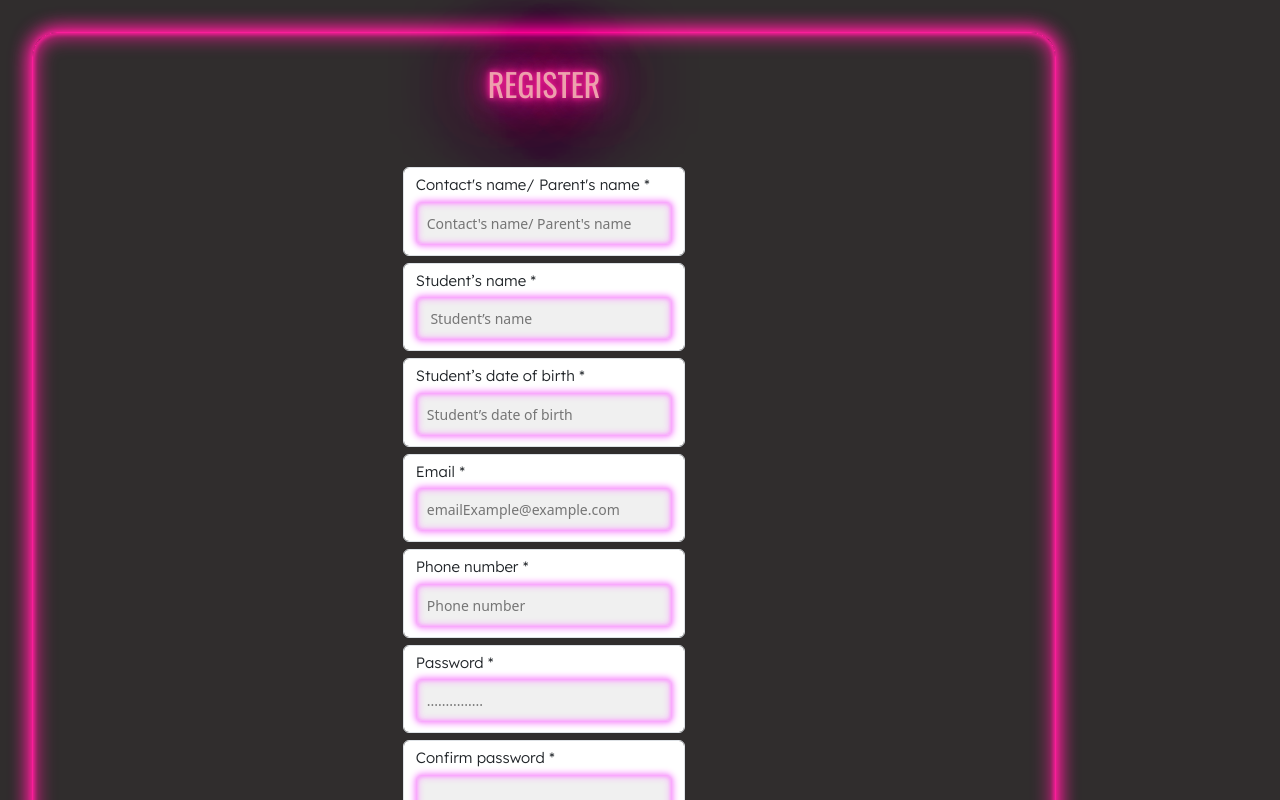
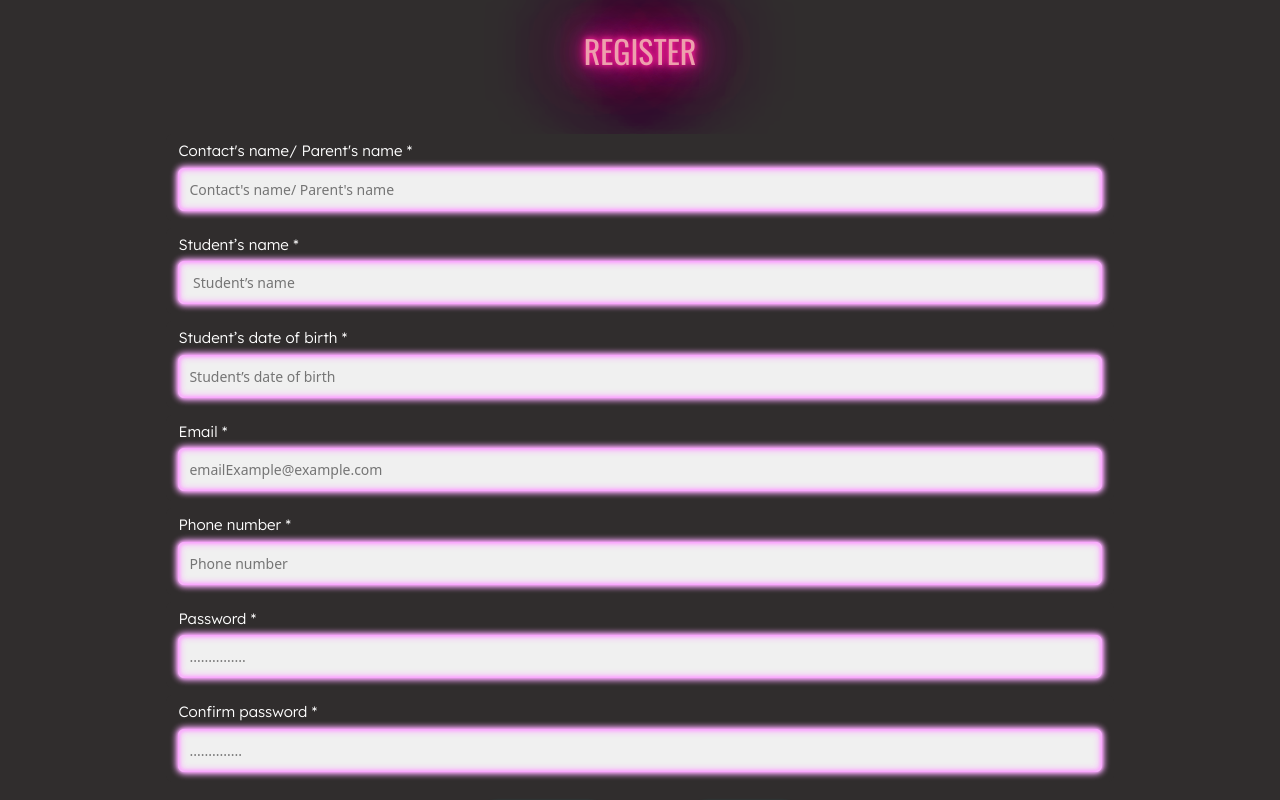
Before and after one commit to pohengchan/GBPianoStudio, a React (Create React App) app in the folder frontend-pianoclasses/: page /Register in a window 1280 px wide. Shown: the top 800 px of the page. Built offline with nearby package versions, Linux system fonts and the light colour scheme.

Commit message:
contact done

```diff
--- a/frontend-pianoclasses/package.json
+++ b/frontend-pianoclasses/package.json
@@ -6,6 +6,7 @@
     "@testing-library/jest-dom": "^5.16.5",
     "@testing-library/react": "^13.4.0",
     "@testing-library/user-event": "^13.5.0",
+    "autoprefixer": "10.4.5",
     "axios": "^1.3.4",
     "bootstrap": "^5.2.3",
     "dom": "^0.0.3",
@@ -13,10 +14,10 @@
     "react-bootstrap": "^2.7.2",
     "react-dom": "^18.2.0",
     "react-hook-form": "^7.43.5",
+    "react-icons-kit": "^2.0.0",
     "react-router-dom": "^6.8.2",
     "react-scripts": "5.0.1",
     "router": "^1.3.8",
-    "react-icons-kit": "^2.0.0",
     "web-vitals": "^2.1.4"
   },
   "scripts": {
--- a/frontend-pianoclasses/src/components/Contactbutton.jsx
+++ b/frontend-pianoclasses/src/components/Contactbutton.jsx
@@ -6,7 +6,7 @@ function Contactbutton() {
   return (
     <>
     <div className='button-container'>
-        <Link to='/Contact'><button className='custom-btn btn-15'>CONTACT ME</button></Link>
+        <Link to='/Register'><button className='custom-btn btn-15'>CONTACT ME</button></Link>
 
     </div>
     </>
--- a/frontend-pianoclasses/src/pages/Contact.jsx
+++ b/frontend-pianoclasses/src/pages/Contact.jsx
@@ -1,10 +1,8 @@
 import React from 'react';
 import Footer from '../components/Footer';
-import FormSignUp from '../components/FormSignUp';
 function Contact() {
   return (
     <>
-    <FormSignUp/>
     <Footer/>
    </>
   )
--- a/frontend-pianoclasses/src/pages/Register.jsx
+++ b/frontend-pianoclasses/src/pages/Register.jsx
@@ -6,11 +6,7 @@ import { Link } from 'react-router-dom';
 function App() {
   return (
     <>
-    <div className="container">
-
     <FormSignUp/>
-
-    </div>
     <Footer/>
     </>
   )
--- a/frontend-pianoclasses/src/styles/formSignUp.css
+++ b/frontend-pianoclasses/src/styles/formSignUp.css
@@ -29,7 +29,8 @@
       display: flex;
       flex-direction: column;
       justify-content: center;
-
+      background-color: var(--background);
+      border-style: none;
     }
     label {
       display: inline-block;
@@ -37,7 +38,8 @@
       font-family: 'Lexend', sans-serif;
       font:weight 200px;
       font-size: 15px;
-
+      background-color: var(--background);
+      color: white;
     }
     input {
       width: 100%;
```
Also changed, not shown: 1 other file (tests, documents, lock files or other folders).
